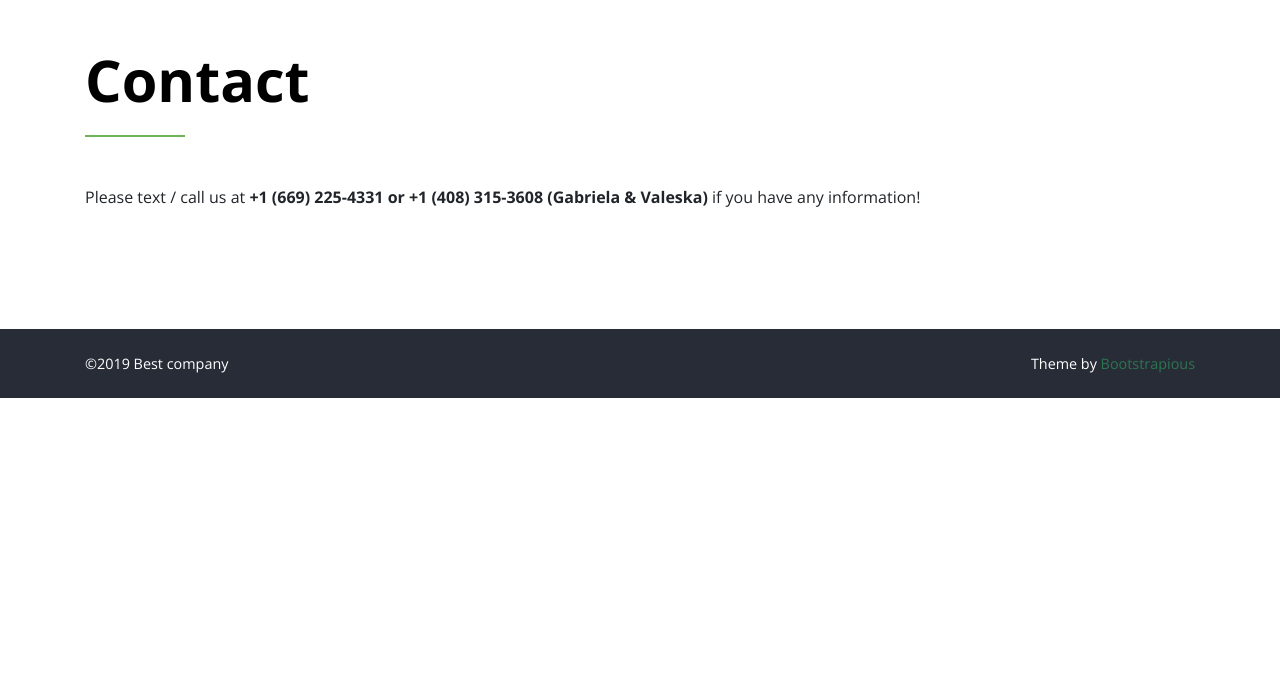
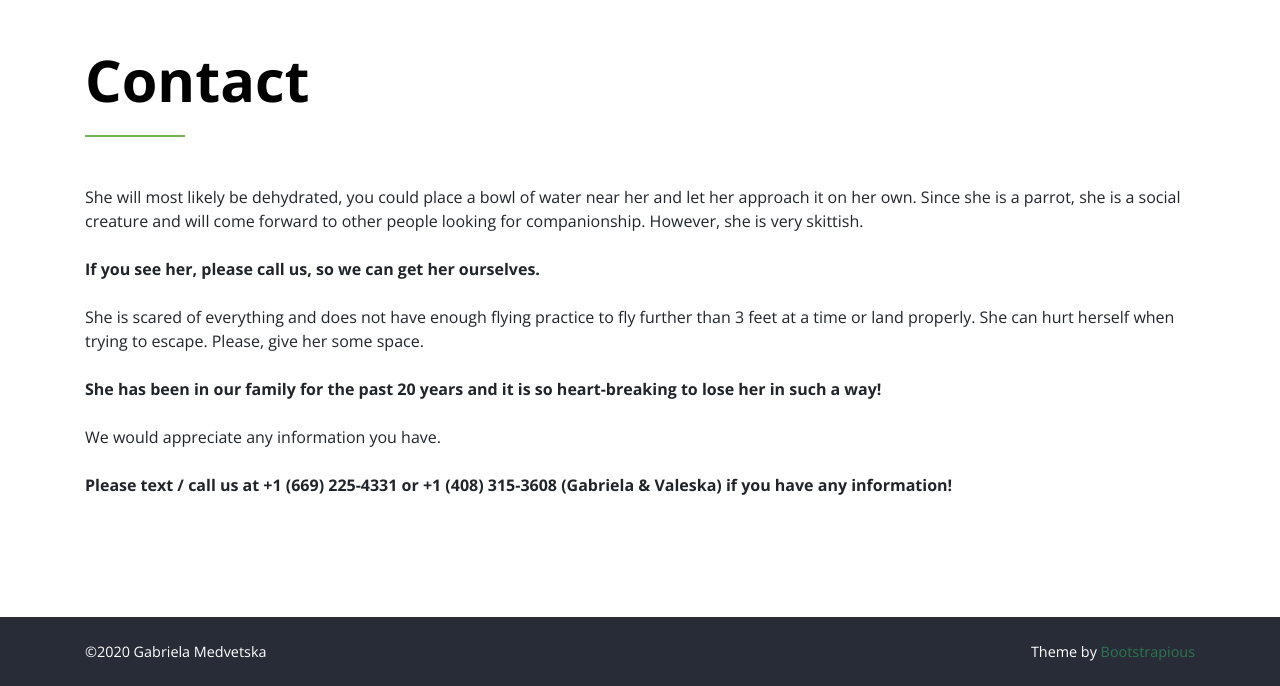
Before and after one commit to jellysquider/missing-peanut, a plain HTML site: page public/index.html in a window 1280 px wide. Shown: the part 2523-3209 px from the top of the page. Before the commit the page ends 2921 px from the top, so only its background shows below. Drawn offline with nearby package versions, Linux system fonts and the light colour scheme; a script that the page names is missing.

Commit message:
improve some styles and add more information

```diff
--- a/public/index.html
+++ b/public/index.html
@@ -151,7 +151,25 @@
         <div class="row">
           <div class="col-lg-12 mb-4 mb-lg-0">
             <p class="mb-4">
-              Please text / call us at <strong>+1 (669) 225-4331 or +1 (408) 315-3608 (Gabriela & Valeska) </strong> if you have any information!
+              She will most likely be dehydrated, you could place a bowl of water near her and let her approach it on her own.
+              Since she is a parrot, she is a social creature and will come forward to other people looking for companionship.
+              However, she is very skittish.
+            </p>
+            <p class="mb-4">
+              <strong>If you see her, please call us, so we can get her ourselves.</strong>
+            </p>
+            <p class="mb-4">
+              She is scared of everything and does not have enough flying practice to fly further than 3 feet at a time or land properly.
+              She can hurt herself when trying to escape. Please, give her some space.
+            </p>
+            <p class="mb-4">
+              <strong>She has been in our family for the past 20 years and it is so heart-breaking to lose her in such a way!</strong>
+            </p>
+            <p class="mb-4">
+              We would appreciate any information you have.
+            </p>
+            <p class="mb-4">
+              <strong> Please text / call us at +1 (669) 225-4331 or +1 (408) 315-3608 (Gabriela & Valeska) if you have any information!</strong>
             </p>
           </div>
         </div>
@@ -161,7 +179,7 @@
       <div class="container">
         <div class="row">
           <div class="col-lg-6 text-center text-lg-left">
-            <p class="mb-0 font-weight-light text-small">©2019 Best company</p>
+            <p class="mb-0 font-weight-light text-small">©2020 Gabriela Medvetska</p>
           </div>
           <div class="col-lg-6 text-center text-lg-right">
             <p class="mb-0 font-weight-light text-small">Theme by <a href="https://bootstrapious.com" target="_blank">Bootstrapious</a></p>
```
